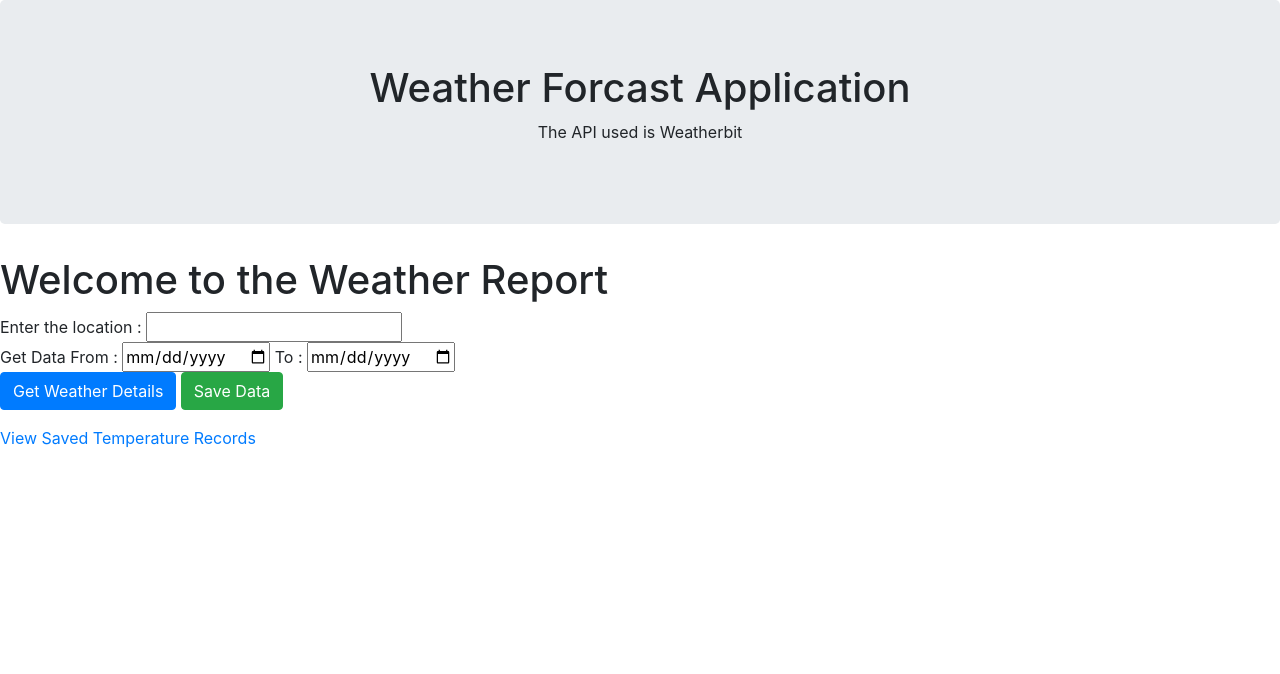
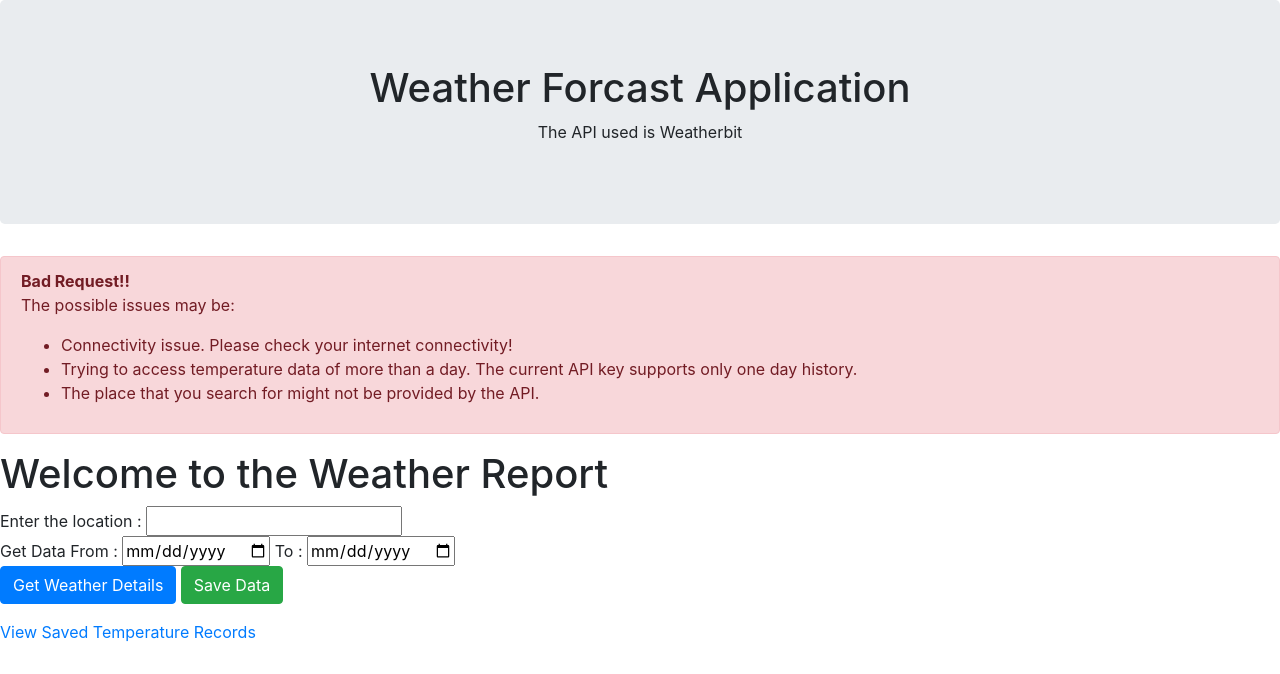
Before and after one commit to Sanojdon/weather_app, a Flask app: template templates/index.html in a window 1280 px wide. Shown: the top 674 px of the page. Run offline with Flask 2, Linux system fonts and the light colour scheme; the template is opened without the code that fills it, so the values that code supplies are empty; some libraries are stand-ins or nearby versions.

Commit message:
More error messages for the end user.

```diff
--- a/app.py
+++ b/app.py
@@ -4,6 +4,9 @@ import json
 from models import db, Record
 from datetime import datetime, timedelta
 import sys
+import logging
+
+logging.basicConfig(filename='weather_update.log', level=logging.DEBUG)
 
 app = Flask(__name__)
 
@@ -16,6 +19,8 @@ def result(addr, dfro=None, dend=None):
 	if dfro is None and dend is None:
 		dfro = datetime.now().strftime("%Y-%m-%d")
 		dend = (datetime.now()+ timedelta(days=1)).strftime("%Y-%m-%d")
+
+	logging.warning('If the dates is more than 1 day apart, you will get error')
 	query = "https://api.weatherbit.io/v2.0/history/daily?city="+addr+"&start_date="+dfro+"&end_date="+dend+"&key="+key
 
 	try:
@@ -25,7 +30,7 @@ def result(addr, dfro=None, dend=None):
 		fin['city'] = data['city_name']
 		return fin
 	except:
-		return "Connection Failure.."
+		return 0
 
 
 @app.route('/', methods=["GET", "POST"])
@@ -34,25 +39,31 @@ def index():
 		place = request.args.get('place')
 		dfro = request.args.get('date_start')
 		dend = request.args.get('date_end')
+		error=0
+		logging.info('The inputs from the user has been recieved on the server side')
 		if place is not None:
 			r = result(place)
 			if(dfro is not '' and dend is not ''):
 				r = result(place,dfro,dend)
 
-			context = dict()
-			context['city'] = r['city']
-			context['temp'] = r['temp']
-			context['max_temp'] = r['max_temp']
-			context['min_temp'] = r['min_temp']
-			context['pressure'] = r['pres']
-			context['datetime'] = r['datetime']
+			if r != 0:
+				context = dict()
+				context['city'] = r['city']
+				context['temp'] = r['temp']
+				context['max_temp'] = r['max_temp']
+				context['min_temp'] = r['min_temp']
+				context['pressure'] = r['pres']
+				context['datetime'] = r['datetime']
 
-			if request.args.get('btnSave') is not None:
-				record = Record(context['city'], context['temp'], context['max_temp'], context['min_temp'], context['pressure'], context['datetime'])
-				db.session.add(record)
-				db.session.commit()
-			return render_template('/result.html', context=context)
-	return render_template('/index.html')
+				if request.args.get('btnSave') is not None:
+					record = Record(context['city'], context['temp'], context['max_temp'], context['min_temp'], context['pressure'], context['datetime'])
+					db.session.add(record)
+					db.session.commit()
+				return render_template('/result.html', context=context)
+			else:
+				error = "Connectivity Issue.. Please check your internet connectivity!!!"
+
+	return render_template('/index.html', error=error)
 
 @app.route('/saved')
 def saved():
--- a/templates/index.html
+++ b/templates/index.html
@@ -3,6 +3,20 @@
 {% block title %} Weather Report - Home {% endblock %}
 
 {% block content %}
+{% if error != 0: %}
+<div class="alert alert-danger">
+  <strong>Bad Request!!</strong>
+  <p>The possible issues may be:</p>
+  <ul>
+  	<li>Connectivity issue. Please check your internet connectivity!</li>
+  	<li>Trying to access temperature data of more than a day. The current API key supports only one day history.</li>
+  	<li>The place that you search for might not be provided by the API.</li>
+  </ul>
+
+</div>
+{% endif %}
+
+
 <h1>Welcome to the Weather Report</h1>
 <form method="GET">
 	Enter the location : <input type="text" name="place"><br>
--- a/templates/result.html
+++ b/templates/result.html
@@ -5,6 +5,10 @@
 {% block content %}
 <h1>Current Weather Update</h1>
 <table class="table table-striped">
+	<tr>
+		<td>Date</td>
+		<td>{{context['datetime']}}</td>
+	</tr>
 	<tr>
 		<td>City</td>
 		<td>{{context['city']}}</td>
```
